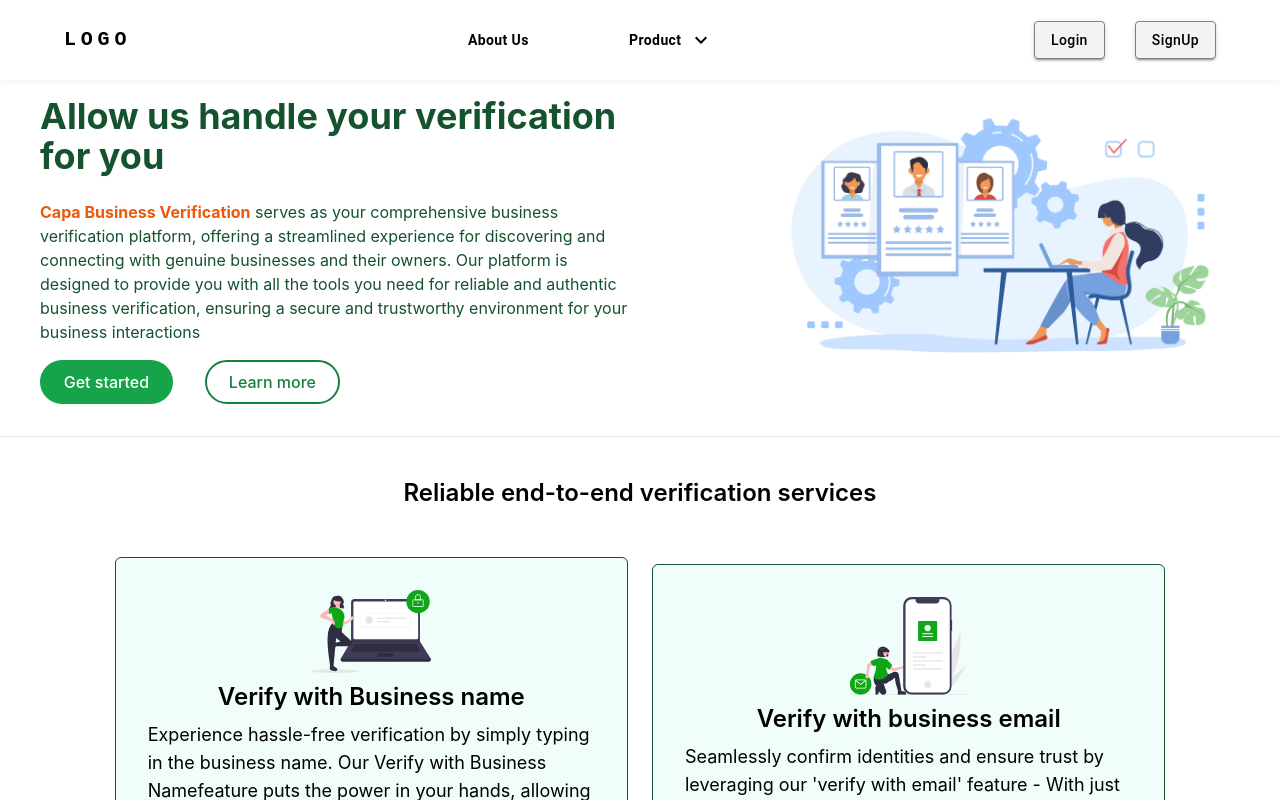
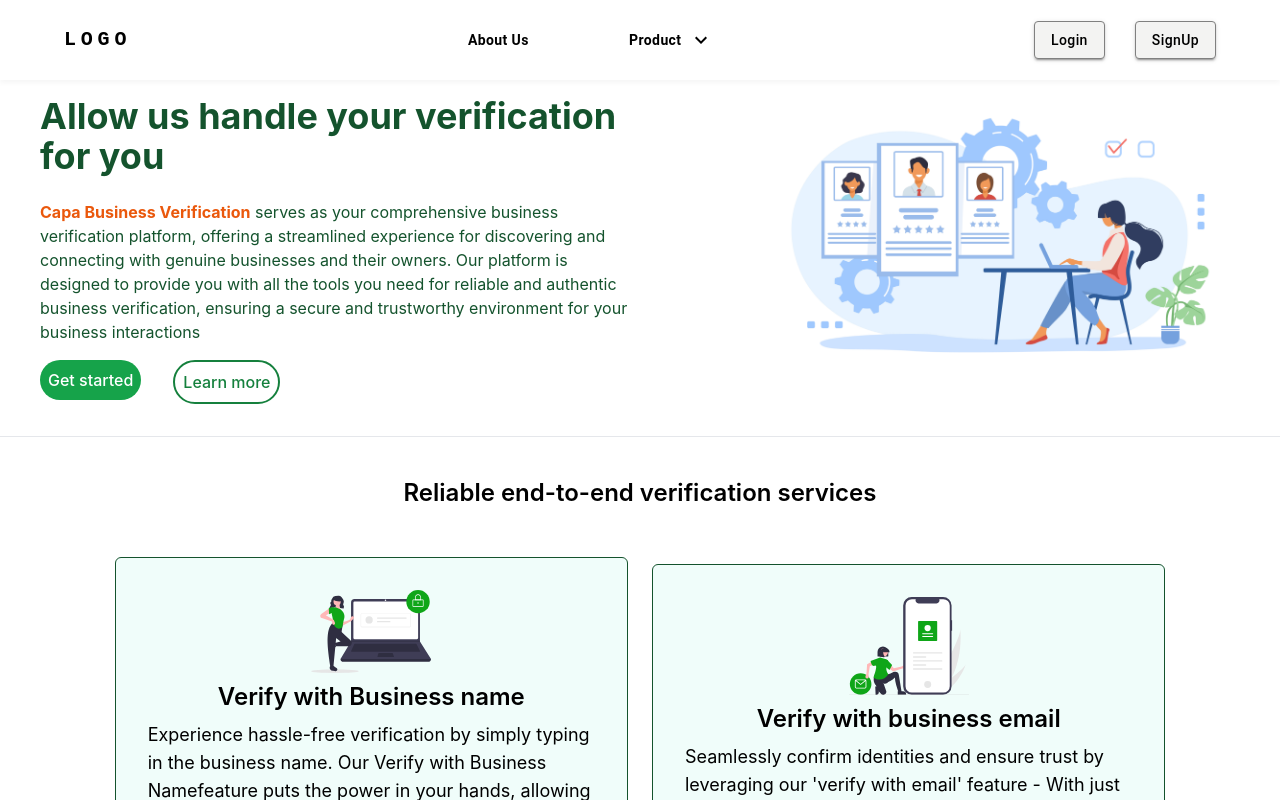
Before and after one commit to rholibobo/capa_business_verification, a React (Create React App) app: page / in a window 1280 px wide. Shown: the top 800 px of the page. Built offline with nearby package versions, Linux system fonts and the light colour scheme; no server answers; the HTML template or start-up script is replaced by a standard one.

Commit message:
update Home.jsx

```diff
--- a/src/Pages/Home/Home.jsx
+++ b/src/Pages/Home/Home.jsx
@@ -46,8 +46,8 @@
             spacing={{ xs: 2, sm: 2, md: 4 }}
             className="md:w-3/4 lg:w-1/2 mt-4"
           >
-            <Button title="Get started" variant="contained" />
-            <Button title="Learn more" variant="outlined" />
+           <Link to="/register"> <Button title="Get started" variant="contained" /></Link>
+            <Link><Button title="Learn more" variant="outlined" /></Link>
           </Stack>
         </div>
         <img src={heroImage} className="md:w-2/5 mt-10 md:mt-0" alt="Hero" />
```
